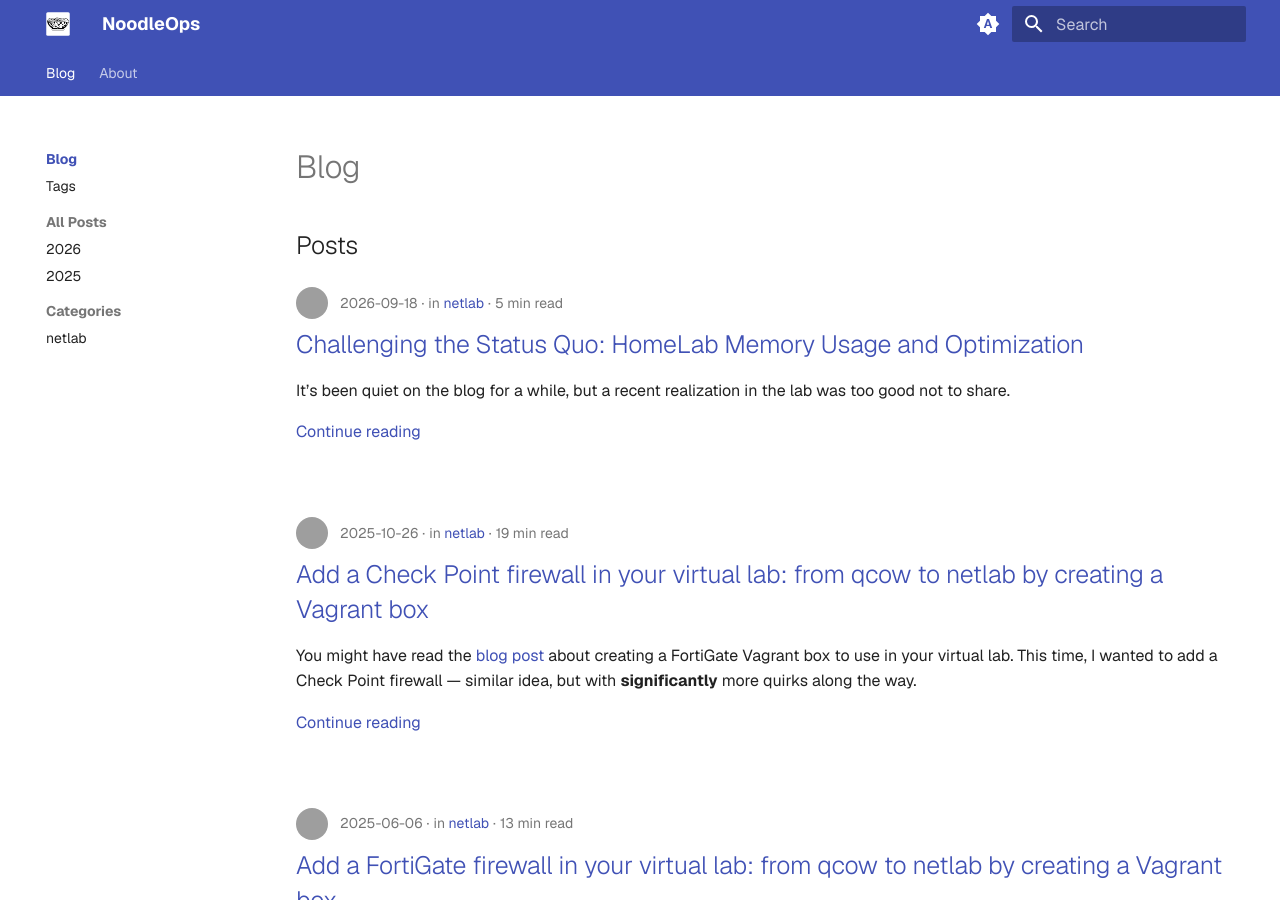
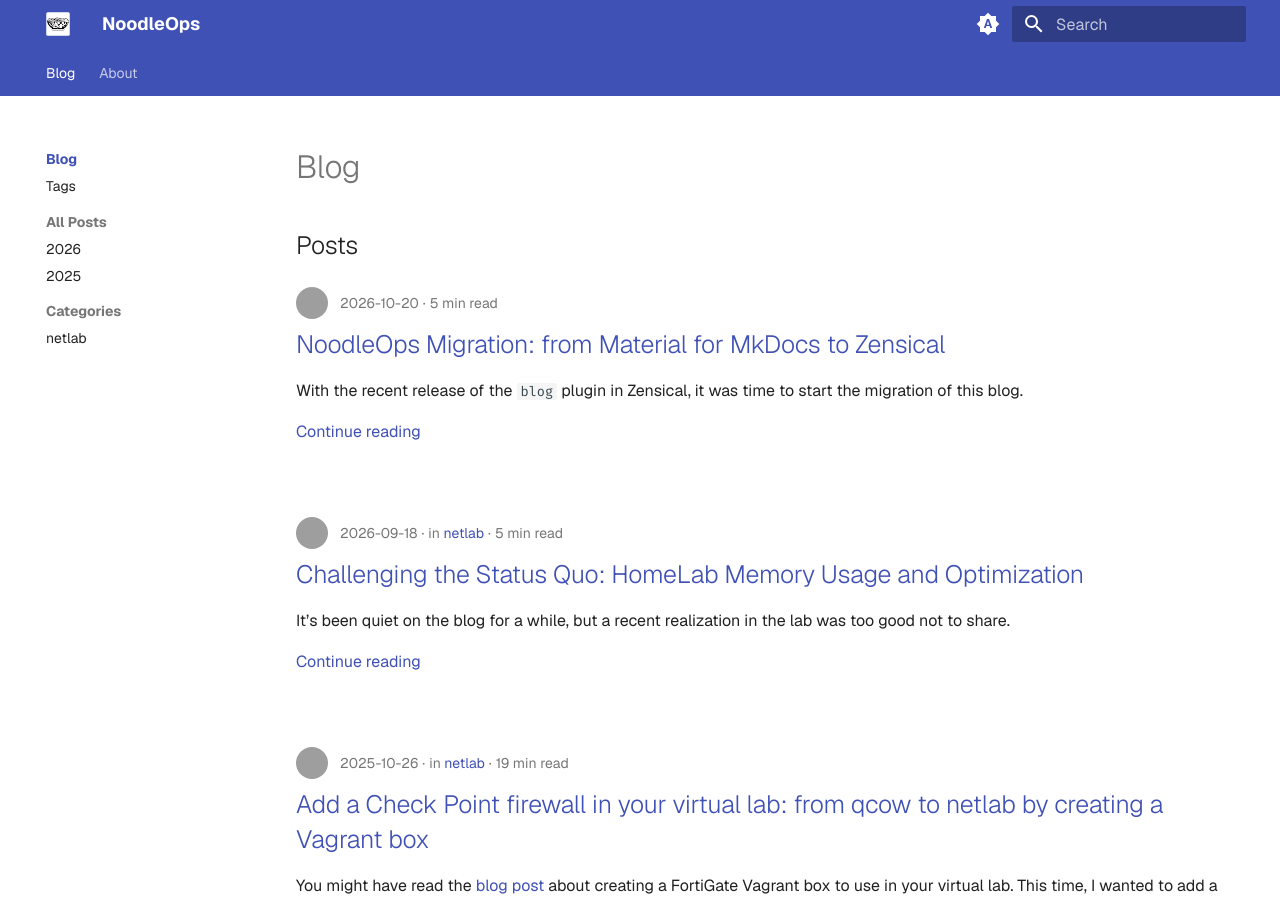
Before and after one commit to sdargoeuves/noodleops-mkdocs, an MkDocs documentation site: the page built from docs/index.md, in a window 1280 px wide and 900 px high. Built offline with MkDocs 1.6.1 and Material for MkDocs 9.7.7, drawn with Linux system fonts in a browser that asks for light colours; part of the change alters nothing that is shown; grey boxes are pictures that could not be loaded.

Commit message:
NoodleOps Migration: From Mkdocs to Zensical

````diff
--- a/docs/posts/2025-02-getting-started-with-blog/index.md
+++ b/docs/posts/2025-02-getting-started-with-blog/index.md
@@ -2,7 +2,7 @@
 authors:
   - sdargoeuves
 # categories:
-#   - Writing
+#   - blog
 date:
   created: 2025-02-21
   updated: 2025-06-03
--- /dev/null
+++ b/docs/posts/2026-10-zensical-migration/index.md
@@ -0,0 +1,182 @@
+---
+authors:
+  - sdargoeuves
+# categories:
+#   - blog
+date:
+  created: 2026-10-20
+  # updated: 2026-10-02
+draft: false
+tags:
+  - blog
+title: "NoodleOps Migration: from Material for MkDocs to Zensical"
+---
+
+With the recent release of the `blog` plugin in Zensical, it was time to start the migration of this blog.
+
+<!-- more -->
+
+![AI generated image - Network cables are used as a visual stand-in for noodles, a playful reference to Noodle(Ops). Chopsticks lift the cables from an old, worn bowl into a clean, new bowl, illustrating the migration from Material for MkDocs to Zensical.](zensical-migration.png){ width=600 }
+/// caption
+NoodleOps Migration: from Material for MkDocs to Zensical
+///
+
+## Introduction
+
+When I started this blog, I picked Material for MkDocs for a few reasons, which you can read about in [Getting started with the blog](../2025-02-getting-started-with-blog/index.md). In November 2025, the Material for MkDocs team [announced Zensical](https://squidfunk.github.io/mkdocs-material/blog/2025/11/05/zensical/), their next generation static site generator.
+
+The reason behind it: MkDocs has been unmaintained since August 2024, and the team hit limits they couldn't work around. For more context, this is an interesting read: [The Slow Collapse of MkDocs](https://fpgmaas.com/blog/collapse-of-mkdocs/).
+
+Plugins were still being ported from Material for MkDocs to Zensical, so I couldn't migrate right away. I had to wait until the `blog` plugin became available, in late September 2026.
+
+## What I had to do
+
+The good news is that Zensical reads an existing `mkdocs.yml`, so I didn't have to rewrite my config. The less good news is that it doesn't run MkDocs plugins directly. It has its own replacements for the most common ones, so a few things needed attention.
+
+### 1. Switch to a new project setup
+
+I started from a fresh virtual environment with `uv` and installed `zensical`, following the [Zensical installation guide](https://zensical.org/docs/get-started/). Nothing fancy here. These are the two commands I use now:
+
+- `uv run zensical serve` to preview the blog locally
+- `uv run zensical build` to build it
+
+### 2. Fix the social cards crash
+
+Social cards are the preview images generated for each page, shown when you share a link. My first build failed with this error:
+
+```text
+RuntimeError: failed to render social layout expression: unknown method: none has no method named replace
+```
+
+The social card layout reads the `primary` color from the theme palette, and mine didn't have one. The fix was a single line in the first palette entry of `mkdocs.yml`:
+
+```yaml
+  palette:
+    - media: "(prefers-color-scheme)"
+      primary: indigo # required by zensical's social card layout
+```
+
+### 3. Check the plugins
+
+The plugins that matter most to me, `blog`, `tags`, `search` and `social`, all work in Zensical. The `blog` plugin was the one I was waiting for.
+
+I didn't spend long testing the others. According to the [list of supported MkDocs plugins](https://zensical.org/docs/compatibility/mkdocs/plugins/), `glightbox` (image zoom) is supported, but `git-revision-date-localized` is not yet. Zensical silently ignores the config of plugins it doesn't support, so the build won't warn you.
+
+- [ ] `git-revision-date-localized`: not supported yet
+- [x] `glightbox`: supported
+- [x] `open-in-new-tab`: replaced by a small script, see below
+
+### Open links in a new tab
+
+Without the `open-in-new-tab` plugin, I have two options. For a single link, `attr_list` (already enabled in my `markdown_extensions`) does the job:
+
+```markdown
+[NoodleOps](https://noodleops.space){ target="_blank" rel="noopener" }
+```
+
+To apply it to every external link, I use a small JavaScript file. It takes two steps.
+
+First, create the file `docs/assets/js/external-links.js`:
+
+```js
+document$.subscribe(() => {
+  document.querySelectorAll('a[href^="http"]').forEach(a => {
+    if (a.hostname !== location.hostname) {
+      a.target = "_blank";
+      a.rel = "noopener";
+    }
+  });
+});
+```
+
+Then declare it in `mkdocs.yml`, next to `extra_css`. The path is relative to the `docs` folder:
+
+```yaml
+extra_javascript:
+  - assets/js/external-links.js
+```
+
+The script runs on every page and adds `target="_blank"` to any link that points to another domain. Wrapping it in `document$.subscribe` makes it run again after each page change, because the theme loads pages without a full reload (`navigation.instant`). Internal links are left alone.
+
+### 4. Review the requirements file
+
+Zensical replaces the whole Material for MkDocs stack, so my `requirements.txt` shrank a lot. This is what it looked like before:
+
+```text
+# Mkdocs
+mkdocs-git-revision-date-localized-plugin==1.4.7
+mkdocs-glightbox==0.4.0
+mkdocs-material==9.6.14
+mkdocs-material-extensions==1.3.1
+mkdocs-material[imaging]
+mkdocs-open-in-new-tab==1.0.8
+
+# Markdown
+mdx_truly_sane_lists==1.3
+
+# Reloading / Live issue
+click==8.2.1
+```
+
+And this is what it looks like now:
+
+```text
+zensical>=0.0.68
+mdx_truly_sane_lists==1.3
+```
+
+The plugins I kept are built into Zensical, so they no longer need their own package. The one line worth keeping is the Markdown extension I use for list indentation. Zensical imports every extension listed in `markdown_extensions`, so each one has to be in the requirements file, or the build fails with a `ModuleNotFoundError`. I learned that the hard way on my first Cloudflare build.
+
+## Deploying on Cloudflare Pages
+
+The blog is hosted on Cloudflare Pages, and the build runs there on every push. Cloudflare doesn't have `uv` out of the box, so I kept it simple with `pip` and the `requirements.txt` above. The settings live in your project, under **Settings**, then **Build**. This is what the page looks like for the blog:
+
+- **Git repository:** `sdargoeuves/noodleops-mkdocs`, the GitHub repository Cloudflare watches.
+- **Build configuration:**
+  - **Build command:** `pip install -r requirements.txt && zensical build`
+  - **Build output:** `site`
+  - **Root directory:** empty, the project is at the root of the repository.
+  - **Build comments:** enabled.
+- **Build cache:** disabled (it's still in beta, and I haven't tried it).
+- **Branch control:** the production branch is `main`, and automatic deployments are enabled, so every push triggers a build.
+- **Build watch paths:** `*`, a change to any file triggers a build.
+- **Build system version:** Version 3.
+- **Deploy hooks:** none defined.
+
+Only the two settings under **Build configuration** needed my attention: the **Build command** and the **Build output**. The rest I left as it was.
+
+The main difference with before is that Cloudflare used to offer a ready-made preset for MkDocs in its interface, which filled in those two settings for you. There is no preset for Zensical, at least at the time of writing, so you have to enter them yourself. It's not as bad as it sounds: the build command changes from `mkdocs build` to the one above, and the build output stays `site`.
+
+### A confusing build failure
+
+My first build on Cloudflare failed, and the log showed a scary Rust panic:
+
+```text
+thread 'zrx/executor/3' panicked at crates/zensical/src/compat/mkdocs/plugin/blog.rs:785:22:
+ordered posts have selected pages
+```
+
+It looks like a bug in the `blog` plugin, but it isn't. The real error was a few lines further down, at the end of the Python traceback:
+
+```text
+RuntimeError: Python error: ModuleNotFoundError: No module named 'mdx_truly_sane_lists'
+```
+
+That is the missing Markdown extension from the requirements section above. Lesson learned: when a Zensical build fails, scroll to the bottom of the log, the last `Error` line is the one that matters.
+
+### Python version
+
+Cloudflare picked Python 3.13 on its own, which is the default of its v3 build image, and that was enough for Zensical. I didn't have to set anything.
+
+If you need a different version, there are two ways to tell Cloudflare, according to the [build image documentation](https://developers.cloudflare.com/pages/configuration/build-image/):
+
+- Set the `PYTHON_VERSION` environment variable in the Pages project settings.
+- Commit a `.python-version` file at the root of the repository, containing just the version number. It's the same file tools like `uv` use locally.
+
+In my case, `.python-version` is in my `.gitignore`, so Cloudflare never sees it, and the default was fine.
+
+## Conclusion
+
+The migration was a lot less painful than I expected: one config line, one missing dependency, and a few plugin checks. The blog even ended up with a fresher look.
+
+So, the foundations are rebuilt (again). Hopefully a few more posts will follow in the coming months.
--- a/mkdocs.yml
+++ b/mkdocs.yml
@@ -1,9 +1,7 @@
 site_name: NoodleOps
-site_url: https://noodleops.com/
+site_url: https://noodleops.space/
 site_author: sdargoeuves
 site_description: Noodling through Network and Operations
-# repo_url: https://github.com/sdargoeuves/noodleops-mkdocs
-# repo_name: noodleops-mkdocs
 
 nav:
   - Blog:
````
Also changed, not shown: 1 other file.
